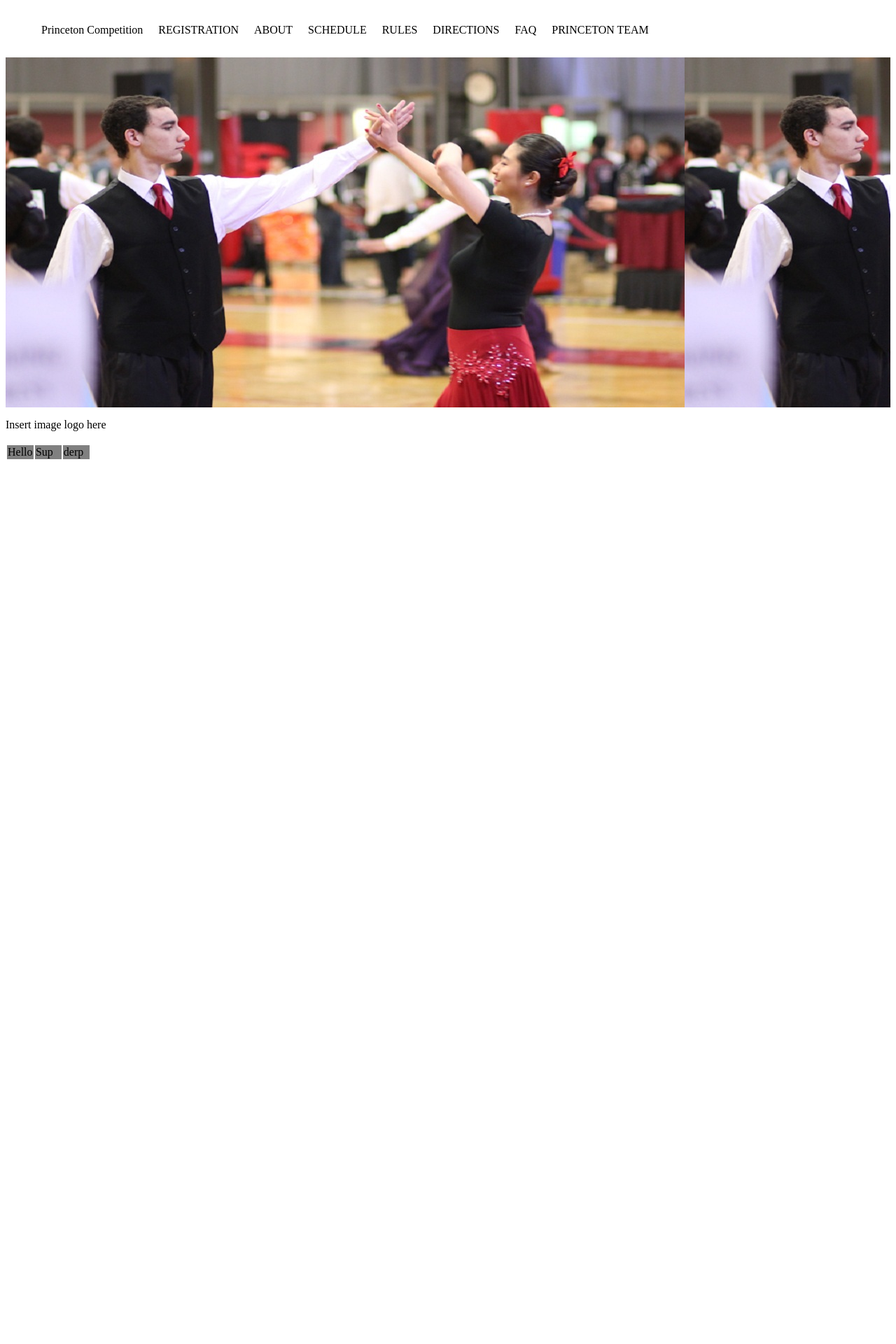
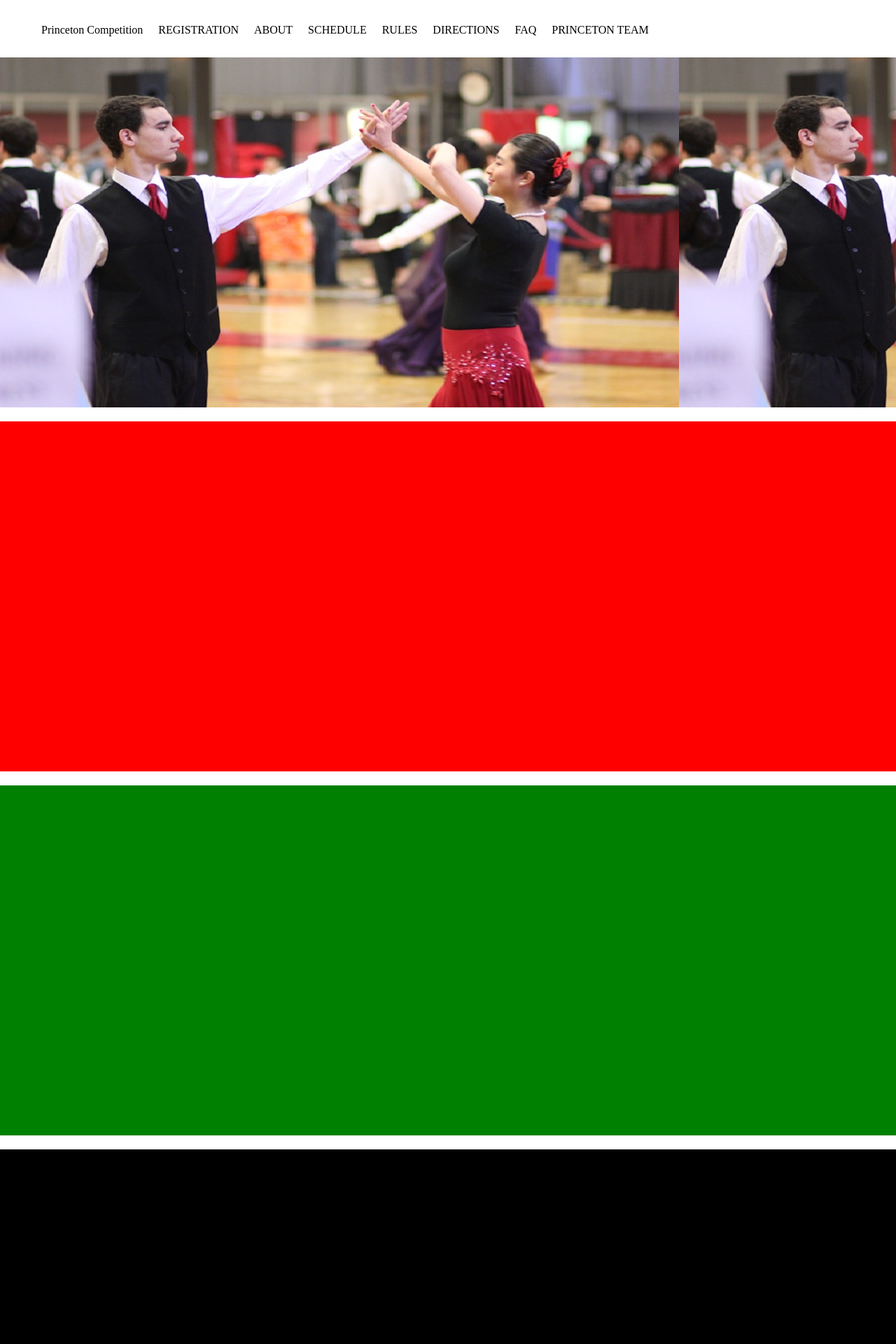
Before and after one commit to katelee168/pb-competition, a PHP site: page / in a window 1280 px wide. Shown: the top 1920 px of the page at 70% size. Before the commit the page ends 656 px from the top, so only its background shows below. Run offline with PHP 8.4, Linux system fonts and the light colour scheme; some libraries are stand-ins or nearby versions.

Commit message:
some more blocking for where elements will be, still need to figure out whats up with those spaces between the divs

```diff
--- a/ballroom.css
+++ b/ballroom.css
@@ -33,16 +33,45 @@ li {
 	background-color: rgba(255,255,255,.7);
 }
 
+.home-blocks {
+	width: -webkit-calc(100% + 16px);
+	margin-left: -8px;
+	height:500px;
+	position:relative;
+	margin-top:20px;
+	float:center;
+}
+
 #main {
 	background-image: url('main-background.jpg');
 	background-color: blue;
 
+	z-index: -1;
+}
+
+#about {
+	background-color: red;
+}
+
+#sch {
+	background-color: green;
+}
+
+#judges {
+	background-color: black;
+}
+
+#rules {
+	background-color: purple;
+}
+
+#footer-table {
 	width:100%;
-	height:500px;
-	position:relative;
-	margin-top:20px;
-	float:center;
-	z-index: -1;
+}
+
+#footer-table-logo {
+	padding-left: -webkit-calc(50% - 50px);
+	width: 100px;
 }
 
 .footer-table-td {
--- a/index.html
+++ b/index.html
@@ -8,7 +8,7 @@
     </head>
     <body>
     	<div id="menu">
-    		<ul id="l-menu">
+    		<ul>
     			<li><a class="nav" href="index.html">Princeton Competition</a></li>
 	    		<li><a class="nav" href="reg.html">REGISTRATION</a></li>
 	    		<li><a class="nav" href="about.html">ABOUT</a></li>
@@ -26,14 +26,22 @@
 	    	<h1>Hello {{katherine}}!</h1>
     	</div>-->
 
-    	<div id="main">
+    	<div id="main" class="home-blocks">
     	</div>
+        <div id="about" class="home-blocks">
+        </div>
+        <div id="sch" class="home-blocks">
+        </div>
+        <div id="judges" class="home-blocks">
+        </div>
+        <div id="rules" class="home-blocks">
+        </div>
 
     </body>
     <footer>
-    	<table>
+    	<table id="footer-table">
     		<tr>
-    			<p>Insert image logo here</p>
+    			<p id="footer-table-logo">Insert image logo here</p>
     		</tr>
     		<tr>
     			<td class="footer-table-td">Hello</td>
```
